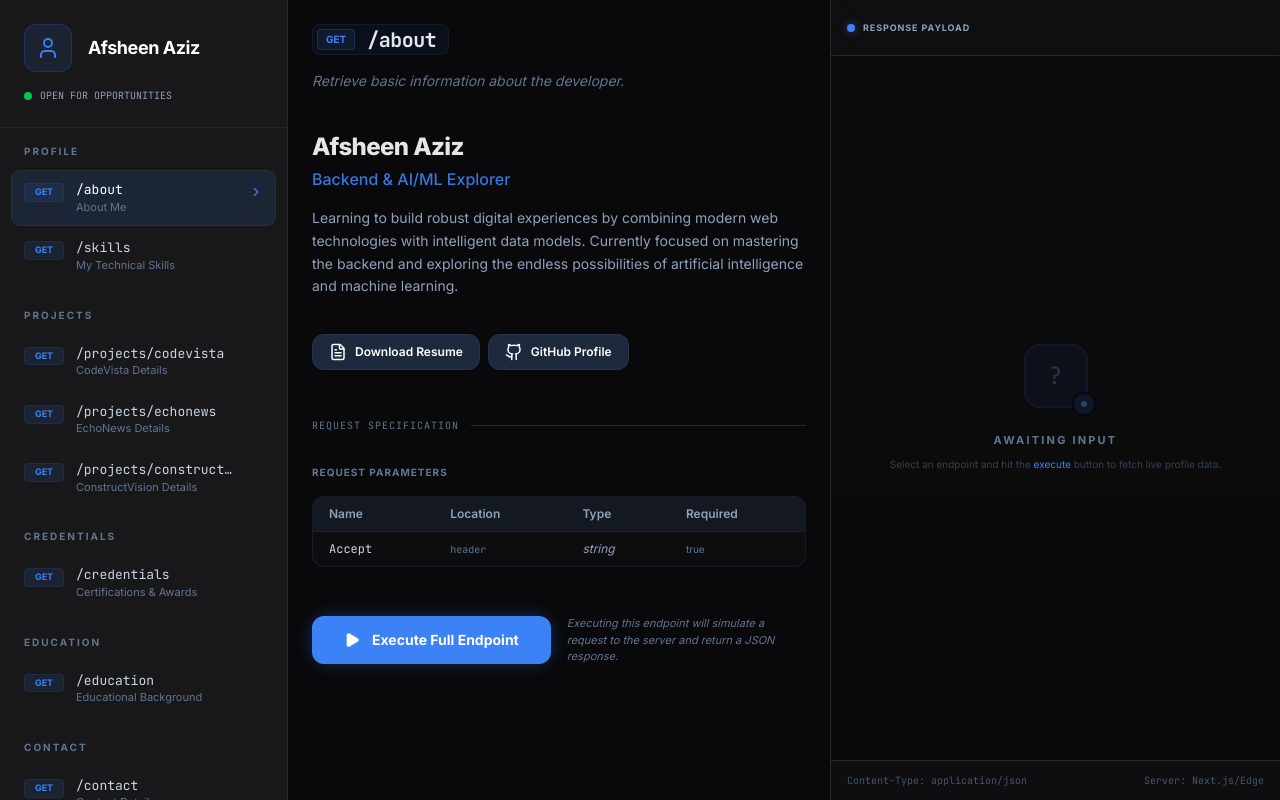
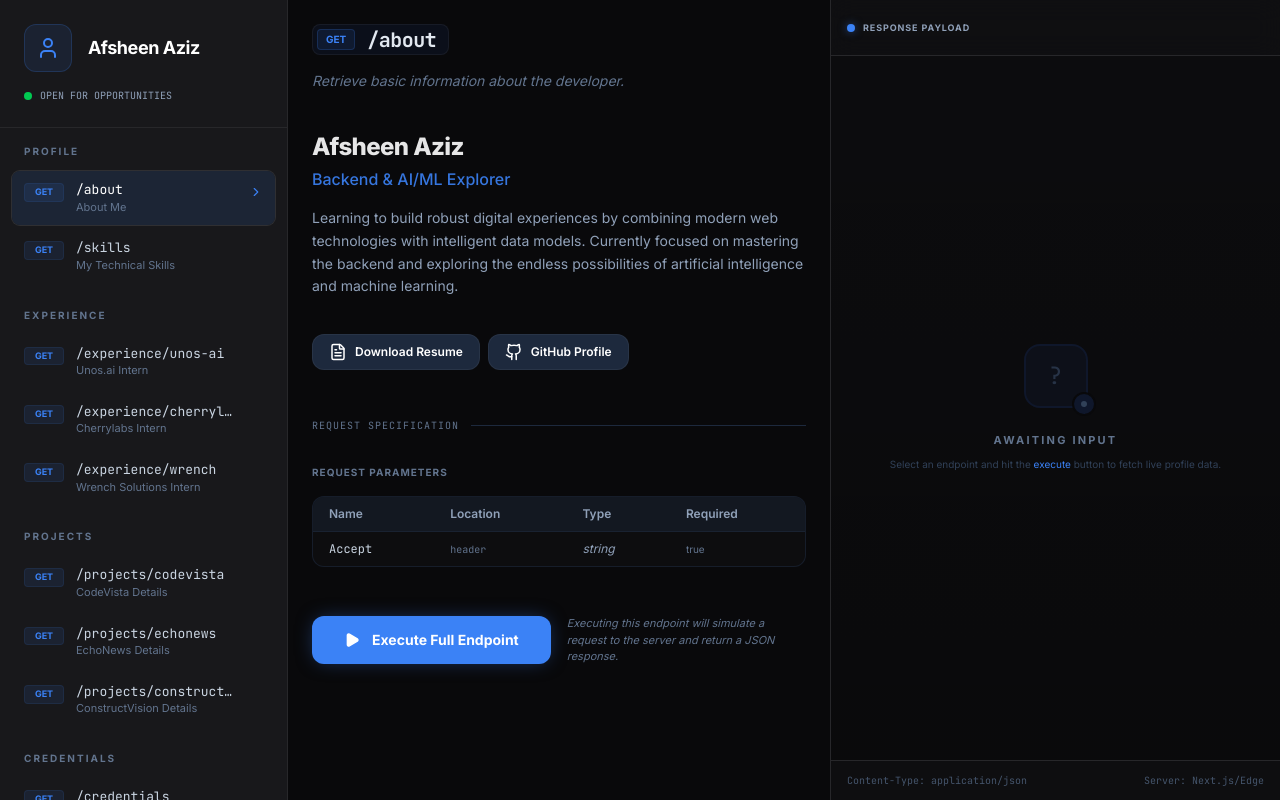
Before and after one commit to Afsheen-Aziz/portfolio, a Next.js app: page / in a window 1280 px wide. Built offline with nearby package versions, Linux system fonts and the light colour scheme.

Commit message:
Add professional Experience section with 3 internship endpoints

```diff
--- a/src/data/endpoints.ts
+++ b/src/data/endpoints.ts
@@ -107,6 +107,94 @@ export const endpoints: Endpoint[] = [
         "Vercel",
         "VS Code"
       ]
+    }
+  },
+  {
+    id: 'get-experience-unos',
+    path: '/experience/unos-ai',
+    method: 'GET',
+    label: 'Unos.ai Intern',
+    description: 'Software Development Intern (Present)',
+    group: 'Experience',
+    intro: {
+      title: "Unos.ai",
+      subtitle: "Software Development Intern",
+      content: "Building core modules for Hospital Management Systems and integrating complex ERP frameworks.",
+      highlights: [
+        { label: "Frontend", value: "React.js" },
+        { label: "Platform", value: "Frappe / ERPNext" },
+        { label: "Research", value: "Grad-CAM & NLP" },
+        { label: "Stack", value: "Python & Scikit-learn" }
+      ]
+    },
+    response: {
+      role: "Software Development Intern",
+      period: "July 2025 - Present",
+      contributions: [
+        "Built React modules for Patient and Vital Signs management in a Hospital Management System",
+        "Connected Frappe REST APIs with custom ERPNext logic",
+        "Researched Grad-CAM and NLP for medical entity extraction"
+      ],
+      tech_stack: ["React.js", "Frappe", "Python", "Scikit-learn"]
+    }
+  },
+  {
+    id: 'get-experience-cherrylabs',
+    path: '/experience/cherrylabs',
+    method: 'GET',
+    label: 'Cherrylabs Intern',
+    description: 'Cloud Intern (Jun 2025 - July 2025)',
+    group: 'Experience',
+    intro: {
+      title: "Cherrylabs Technology",
+      subtitle: "Cloud Intern",
+      content: "Focused on AWS infrastructure management, security, and cloud automation.",
+      highlights: [
+        { label: "Cloud", value: "AWS" },
+        { label: "Compute", value: "EC2" },
+        { label: "Storage", value: "S3" },
+        { label: "Security", value: "IAM & MFA" }
+      ]
+    },
+    response: {
+      role: "Cloud Intern",
+      period: "Jun 2025 - July 2025",
+      contributions: [
+        "Learned and used core AWS services (EC2, S3, IAM)",
+        "Configured IAM users, roles, policies, and MFA",
+        "Deployed static websites and managed S3 storage",
+        "Automated tasks and access using AWS CLI"
+      ],
+      tech_stack: ["AWS", "EC2", "S3", "IAM", "AWS CLI"]
+    }
+  },
+  {
+    id: 'get-experience-wrench',
+    path: '/experience/wrench',
+    method: 'GET',
+    label: 'Wrench Solutions Intern',
+    description: 'AI/ML Intern (Apr 2024 - May 2024)',
+    group: 'Experience',
+    intro: {
+      title: "Wrench Solutions R&D Centre",
+      subtitle: "AI/ML Intern",
+      content: "Pioneered automated construction progress monitoring using deep learning models.",
+      highlights: [
+        { label: "Model", value: "YOLO" },
+        { label: "Vision", value: "OpenCV" },
+        { label: "Server", value: "Flask" },
+        { label: "Core", value: "Python" }
+      ]
+    },
+    response: {
+      role: "AI/ML Intern",
+      period: "Apr 2024 - May 2024",
+      contributions: [
+        "Built AI model for automated construction progress forecasting (YOLO)",
+        "Created and annotated custom construction datasets for training",
+        "Processed data with OpenCV and deployed via Flask web app"
+      ],
+      tech_stack: ["Python", "YOLO", "OpenCV", "Flask"]
     }
   },
   {
```
